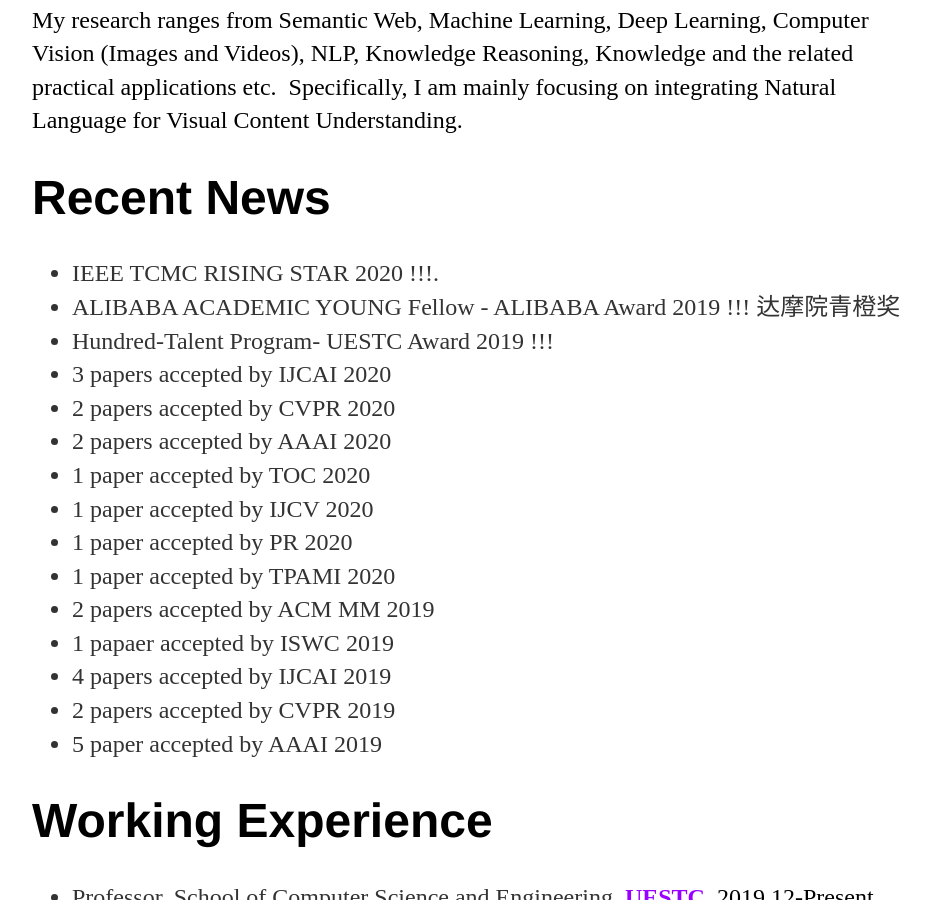
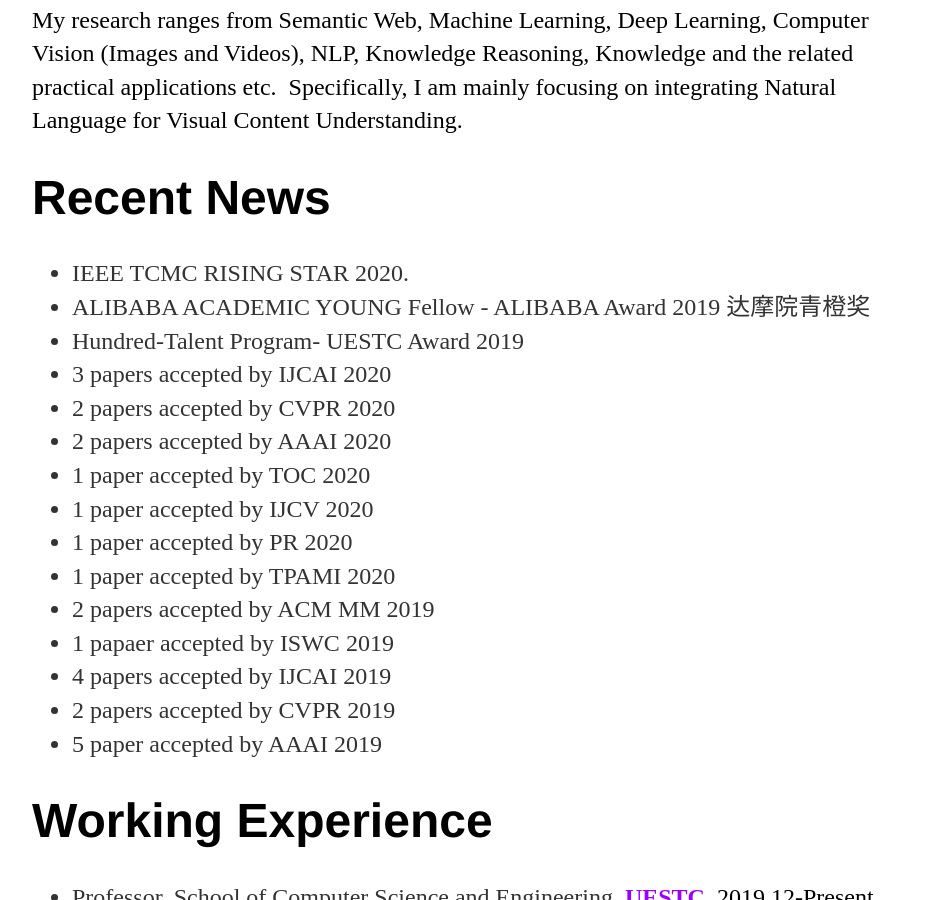
Before and after one commit to lianliGao/lianligao.github.io, a Jekyll site: the page built from index.html, in a window 1280 px wide and 900 px high, scrolled down 597 px. Shown: the whole window, without its empty margins (160-1091 px from the left). Built offline with Jekyll 4.4.1, drawn with Linux system fonts in a browser that asks for light colours.

```diff
--- a/index.html
+++ b/index.html
@@ -32,9 +32,9 @@ title: Lianli Gao, UESTC
 
 <h1> Recent News</h1>
 	<ul>
-	<li>IEEE TCMC RISING STAR 2020 !!!.</li>
-	<li>ALIBABA ACADEMIC YOUNG Fellow - ALIBABA Award 2019 !!! 达摩院青橙奖</li>
-	<li>Hundred-Talent Program- UESTC Award 2019 !!!</li>
+	<li>IEEE TCMC RISING STAR 2020.</li>
+	<li>ALIBABA ACADEMIC YOUNG Fellow - ALIBABA Award 2019 达摩院青橙奖</li>
+	<li>Hundred-Talent Program- UESTC Award 2019</li>
 	<li>3 papers accepted by IJCAI 2020</li>
 	<li>2 papers accepted by CVPR 2020</li>
 	<li>2 papers accepted by AAAI 2020</li>
```
